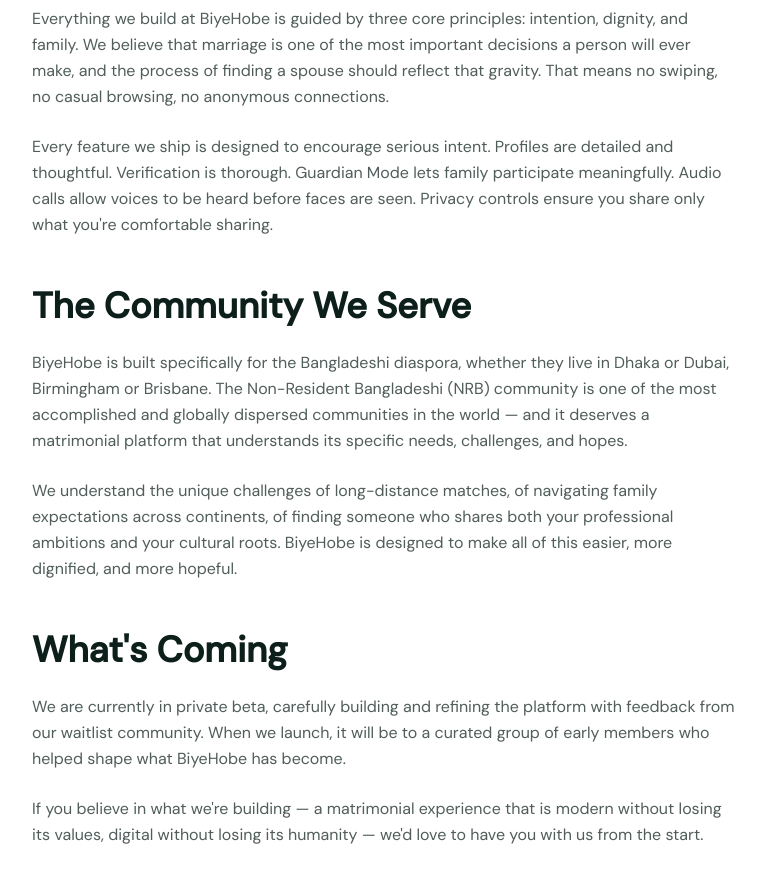
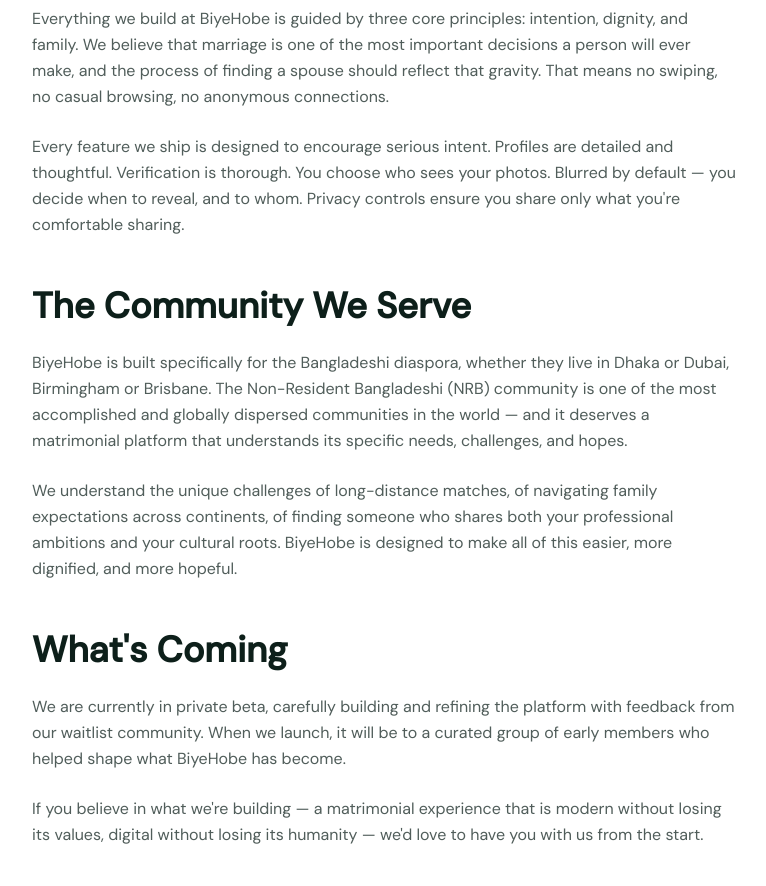
Before and after one commit to sasmmalam/biyehobe-landing, a Next.js app: page /about in a window 1280 px wide. Shown: the part 1080-1966 px from the top of the page, without its empty margins (256-1022 px from the left). Built offline with nearby package versions, Linux system fonts and the light colour scheme.

Commit message:
copy: truth pass on /about — Guardian Mode, audio calls removed
Same one sentence, two false claims: "Guardian Mode lets family
participate meaningfully" replaced with the photo-privacy line, "Audio
calls allow voices to be heard before faces are seen" deleted entirely.

```diff
--- a/app/about/page.tsx
+++ b/app/about/page.tsx
@@ -110,9 +110,9 @@
             >
               Every feature we ship is designed to encourage serious intent.
               Profiles are detailed and thoughtful. Verification is thorough.
-              Guardian Mode lets family participate meaningfully. Audio calls
-              allow voices to be heard before faces are seen. Privacy controls
-              ensure you share only what you&apos;re comfortable sharing.
+              You choose who sees your photos. Blurred by default — you
+              decide when to reveal, and to whom. Privacy controls ensure you
+              share only what you&apos;re comfortable sharing.
             </p>
 
             <h2
```
